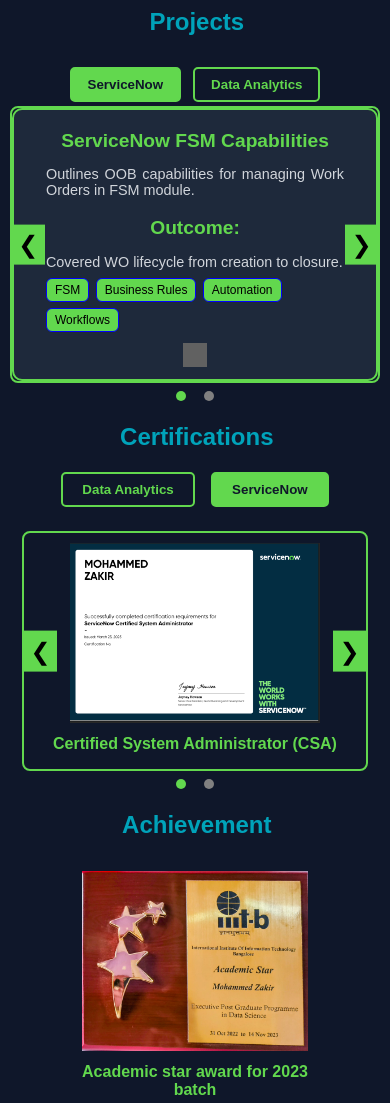
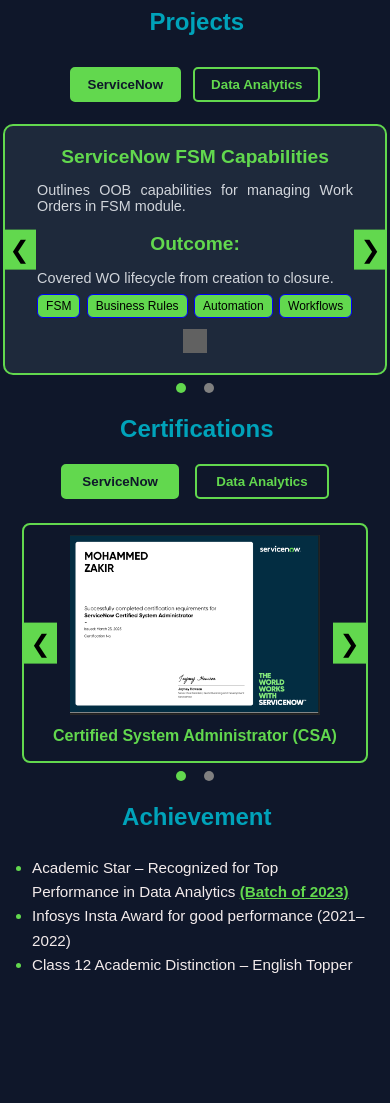
Before and after one commit to zakir8992/Mohammed_zakir_portfolio, a plain HTML site: page index.html in a window 390 px wide. Shown: the part 1320-2423 px from the top of the page. After the commit the page ends 2345 px from the top, so only its background shows below. Drawn offline with Linux system fonts and the light colour scheme; grey boxes are pictures that could not be loaded.

Commit message:
Update index.html
update

```diff
--- a/index.html
+++ b/index.html
@@ -1,21 +1,25 @@
 <!DOCTYPE html>
 <html lang="en">
+
 <head>
-  <meta name="description" content="Portfolio of Mohammed Zakir, a ServiceNow Developer and Data Analyst with 3 years of experience in FSM, ITSM, CSM, JavaScript, and Python.">
-  <meta name="keywords" content="ServiceNow Developer, Mohammed Zakir, Portfolio, FSM, CSM, ITSM, JavaScript, Python, Data Analyst">
+  <meta name="description"
+    content="Portfolio of Mohammed Zakir, a ServiceNow Developer and Data Analyst with 3 years of experience in FSM, ITSM, CSM, JavaScript, and Python.">
+  <meta name="keywords"
+    content="ServiceNow Developer, Mohammed Zakir, Portfolio, FSM, CSM, ITSM, JavaScript, Python, Data Analyst">
   <meta name="author" content="Mohammed Zakir">
   <title>Mohammed Zakir | ServiceNow Developer Portfolio</title>
 
-  <meta charset="utf-8"/>
-  <meta content="width=device-width, initial-scale=1.0" name="viewport"/>
+  <meta charset="utf-8" />
+  <meta content="width=device-width, initial-scale=1.0" name="viewport" />
   <title>
     Mohammed Zakir Portfolio
   </title>
   <!-- Link to external CSS and JS -->
-  <link href="style.css" rel="stylesheet"/>
+  <link href="style.css" rel="stylesheet" />
   <script defer="" src="script.js">
   </script>
 </head>
+
 <body>
   <!-- Page loading spinner -->
   <div class="spinner-container">
@@ -28,15 +32,15 @@
       <h3>
         Enter your details
       </h3>
-    <input id="name" placeholder="Your Name" required="" type="text"/>
-    <input id="email" placeholder="Your Email" required="" type="email"/>
+      <input id="name" placeholder="Your Name" required="" type="text" />
+      <input id="email" placeholder="Your Email" required="" type="email" />
       <div class="radio-group">
         <label>
-      <input checked="" name="role" type="radio" value="Recruiter"/>
+          <input checked="" name="role" type="radio" value="Recruiter" />
           Recruiter
         </label>
         <label>
-      <input name="role" type="radio" value="Other"/>
+          <input name="role" type="radio" value="Other" />
           Others
         </label>
       </div>
@@ -58,12 +62,13 @@
       <div class="homepage">
         <div class="container1">
           <div class="typewriter">
+            <h2>
+              Mohammed Zakir
+            </h2>
             <span>
               ServiceNow Developer | Data Analyst
             </span>
-       <h2>
-        Mohammed Zakir
-       </h2>
+
           </div>
           <div class="navigation">
             <div class="hamburger" onclick="toggleMenu()">
@@ -114,10 +119,11 @@
           </div>
           <div class="socials">
             <a href="https://github.com/zakir8992" target="_blank">
-        <img alt="GitHub" src="https://cdn.jsdelivr.net/gh/devicons/devicon/icons/github/github-original.svg"/>
+              <img alt="GitHub" src="https://cdn.jsdelivr.net/gh/devicons/devicon/icons/github/github-original.svg" />
             </a>
             <a href="https://www.linkedin.com/in/mohammed-zakir-26464b165" target="_blank">
-        <img alt="LinkedIn" src="https://cdn.jsdelivr.net/gh/devicons/devicon@latest/icons/linkedin/linkedin-original.svg"/>
+              <img alt="LinkedIn"
+                src="https://cdn.jsdelivr.net/gh/devicons/devicon@latest/icons/linkedin/linkedin-original.svg" />
             </a>
           </div>
           <h1>
@@ -174,31 +180,34 @@
                 </h2>
                 <div class="skills-grid">
                   <div class="skill-item">
-           <img alt="SQL" src="https://cdn.jsdelivr.net/gh/devicons/devicon/icons/mysql/mysql-original.svg"/>
+                    <img alt="SQL" src="https://cdn.jsdelivr.net/gh/devicons/devicon/icons/mysql/mysql-original.svg" />
                     <p>
                       SQL
                     </p>
                   </div>
                   <div class="skill-item">
-           <img alt="Python" src="https://cdn.jsdelivr.net/gh/devicons/devicon/icons/python/python-original.svg"/>
+                    <img alt="Python"
+                      src="https://cdn.jsdelivr.net/gh/devicons/devicon/icons/python/python-original.svg" />
                     <p>
                       Python
                     </p>
                   </div>
                   <div class="skill-item">
-           <img alt="Excel" src="https://img.icons8.com/color/48/000000/microsoft-excel-2019--v1.png"/>
+                    <img alt="Excel" src="https://img.icons8.com/color/48/000000/microsoft-excel-2019--v1.png" />
                     <p>
                       Excel
                     </p>
                   </div>
                   <div class="skill-item">
-           <img alt="NumPy" src="https://cdn.jsdelivr.net/gh/devicons/devicon/icons/numpy/numpy-original.svg"/>
+                    <img alt="NumPy"
+                      src="https://cdn.jsdelivr.net/gh/devicons/devicon/icons/numpy/numpy-original.svg" />
                     <p>
                       NumPy
                     </p>
                   </div>
                   <div class="skill-item">
-           <img alt="Pandas" src="https://cdn.jsdelivr.net/gh/devicons/devicon@latest/icons/pandas/pandas-original.svg"/>
+                    <img alt="Pandas"
+                      src="https://cdn.jsdelivr.net/gh/devicons/devicon@latest/icons/pandas/pandas-original.svg" />
                     <p>
                       Pandas
                     </p>
@@ -213,31 +222,34 @@
                 </h2>
                 <div class="skills-grid">
                   <div class="skill-item">
-           <img alt="CSA" src="images/certified-system-administrator.png"/>
+                    <img alt="CSA" src="images/certified-system-administrator.png" />
                     <p>
                       CSA
                     </p>
                   </div>
                   <div class="skill-item">
-           <img alt="FSM" src="images/certified-implementation-specialist-field-service-m.png"/>
+                    <img alt="FSM" src="images/certified-implementation-specialist-field-service-m.png" />
                     <p>
                       FSM
                     </p>
                   </div>
                   <div class="skill-item">
-           <img alt="HTML" src="https://cdn.jsdelivr.net/gh/devicons/devicon@latest/icons/html5/html5-original.svg"/>
+                    <img alt="HTML"
+                      src="https://cdn.jsdelivr.net/gh/devicons/devicon@latest/icons/html5/html5-original.svg" />
                     <p>
                       HTML
                     </p>
                   </div>
                   <div class="skill-item">
-           <img alt="JavaScript" src="https://cdn.jsdelivr.net/gh/devicons/devicon@latest/icons/javascript/javascript-original.svg"/>
+                    <img alt="JavaScript"
+                      src="https://cdn.jsdelivr.net/gh/devicons/devicon@latest/icons/javascript/javascript-original.svg" />
                     <p>
                       JavaScript
                     </p>
                   </div>
                   <div class="skill-item">
-           <img alt="CSS" src="https://cdn.jsdelivr.net/gh/devicons/devicon@latest/icons/css3/css3-original.svg"/>
+                    <img alt="CSS"
+                      src="https://cdn.jsdelivr.net/gh/devicons/devicon@latest/icons/css3/css3-original.svg" />
                     <p>
                       CSS
                     </p>
@@ -257,11 +269,12 @@
               Data Analytics
             </button>
           </div>
+          <br>
           <section id="projects">
             <!-- ServiceNow Carousel -->
             <div class="project-carousel-section active" id="servicenowProjects">
               <div class="carousel-wrapper">
-         <div class="carousel-container">
+                <div class="carousel-container-project">
                   <button class="carousel-arrow left" onclick="scrollProject('servicenowProjectsCarousel', -1)">
                     ❮
                   </button>
@@ -296,7 +309,8 @@
                       </div>
                       <div class="socials">
                         <a href="https://github.com/zakir8992/ServicenNowFSM.git" target="_blank">
-              <img alt="GitHub" src="https://cdn.jsdelivr.net/gh/devicons/devicon/icons/github/github-original.svg"/>
+                          <img alt="GitHub"
+                            src="https://cdn.jsdelivr.net/gh/devicons/devicon/icons/github/github-original.svg" />
                         </a>
                       </div>
                     </div>
@@ -330,7 +344,8 @@
                       </div>
                       <div class="socials">
                         <a href="https://github.com/zakir8992/SN-Incident-Automation" target="_blank">
-              <img alt="GitHub" src="https://cdn.jsdelivr.net/gh/devicons/devicon/icons/github/github-original.svg"/>
+                          <img alt="GitHub"
+                            src="https://cdn.jsdelivr.net/gh/devicons/devicon/icons/github/github-original.svg" />
                         </a>
                       </div>
                     </div>
@@ -346,7 +361,7 @@
             <!-- Data Analytics Carousel -->
             <div class="project-carousel-section" id="dataProjects">
               <div class="carousel-wrapper">
-         <div class="carousel-container">
+                <div class="carousel-container-project">
                   <button class="carousel-arrow left" onclick="scrollProject('dataProjectsCarousel', -1)">
                     ❮
                   </button>
@@ -381,7 +396,8 @@
                       </div>
                       <div class="socials">
                         <a href="https://github.com/zakir8992/XEducation_Lead_Scoring_Case_Study" target="_blank">
-              <img alt="GitHub" src="https://cdn.jsdelivr.net/gh/devicons/devicon/icons/github/github-original.svg"/>
+                          <img alt="GitHub"
+                            src="https://cdn.jsdelivr.net/gh/devicons/devicon/icons/github/github-original.svg" />
                         </a>
                       </div>
                     </div>
@@ -415,7 +431,8 @@
                       </div>
                       <div class="socials">
                         <a href="https://github.com/zakir8992/WaterPotability" target="_blank">
-              <img alt="GitHub" src="https://cdn.jsdelivr.net/gh/devicons/devicon/icons/github/github-original.svg"/>
+                          <img alt="GitHub"
+                            src="https://cdn.jsdelivr.net/gh/devicons/devicon/icons/github/github-original.svg" />
                         </a>
                       </div>
                     </div>
@@ -434,12 +451,13 @@
           </h1>
           <section id="certifications">
             <div class="cert-toggle">
+              <button class="cert-btn active" onclick="toggleCert('servicenow')">
+                ServiceNow
+              </button>
               <button class="cert-btn" onclick="toggleCert('data')">
                 Data Analytics
               </button>
-        <button class="cert-btn active" onclick="toggleCert('servicenow')">
-         ServiceNow
-        </button>
+
             </div>
             <!-- ServiceNow Certifications Carousel -->
             <div class="cert-section active" id="servicenow">
@@ -450,13 +468,13 @@
                   </button>
                   <div class="carousel-slide" id="servicenowCarousel">
                     <div class="cert">
-            <img alt="CSA" src="images/csaz.png"/>
+                      <img alt="CSA" src="images/csaz.png" />
                       <h3>
                         Certified System Administrator (CSA)
                       </h3>
                     </div>
                     <div class="cert">
-            <img alt="FSM" src="images/fsmz.png"/>
+                      <img alt="FSM" src="images/fsmz.png" />
                       <h3>
                         Certified Implementation Specialist – FSM
                       </h3>
@@ -479,13 +497,13 @@
                   </button>
                   <div class="carousel-slide" id="dataCarousel">
                     <div class="cert">
-            <img alt="Python" src="images/python for data science.png"/>
+                      <img alt="Python" src="images/python for data science.png" />
                       <h3>
                         Python for Data Science
                       </h3>
                     </div>
                     <div class="cert">
-            <img alt="EDA" src="images/eda with python.png"/>
+                      <img alt="EDA" src="images/eda with python.png" />
                       <h3>
                         Data Analysis with Python
                       </h3>
@@ -500,23 +518,29 @@
               </div>
             </div>
           </section>
+
           <h1>
             Achievement
           </h1>
+
+
+          <!-- ========== Achievements Section ========== -->
           <section id="achievements">
-       <div class="achievement-wrapper">
-        <div class="cert">
-         <img alt="Award" src="images/award.jpg"/>
-         <h3>
-          Academic star award for 2023 batch
-         </h3>
-        </div>
-       </div>
+
+
+            <ul class="achievement-list">
+              <li>Academic Star – Recognized for Top Performance in Data Analytics <a href="https://youtu.be/Y-uZ4UmZ8cI?t=3900"> (Batch of 2023)</a></li>
+              <li>Infosys Insta Award for good performance (2021–2022)</li>
+              <li>Class 12 Academic Distinction – English Topper</li>
+            </ul>
+
           </section>
+
 
         </div>
       </div>
-   </section>
+
   </div>
 </body>
+
 </html>
```
Lines whose indentation alone changed are shown as unchanged.
